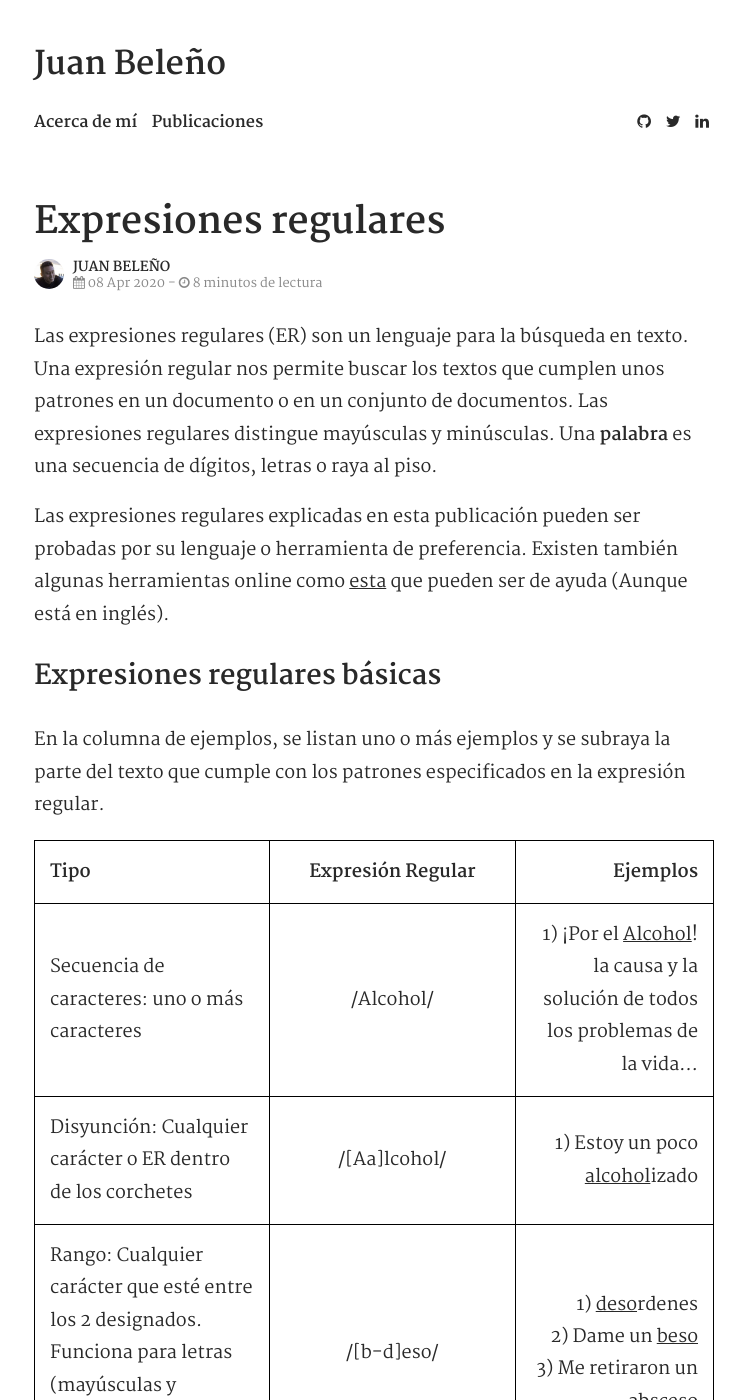
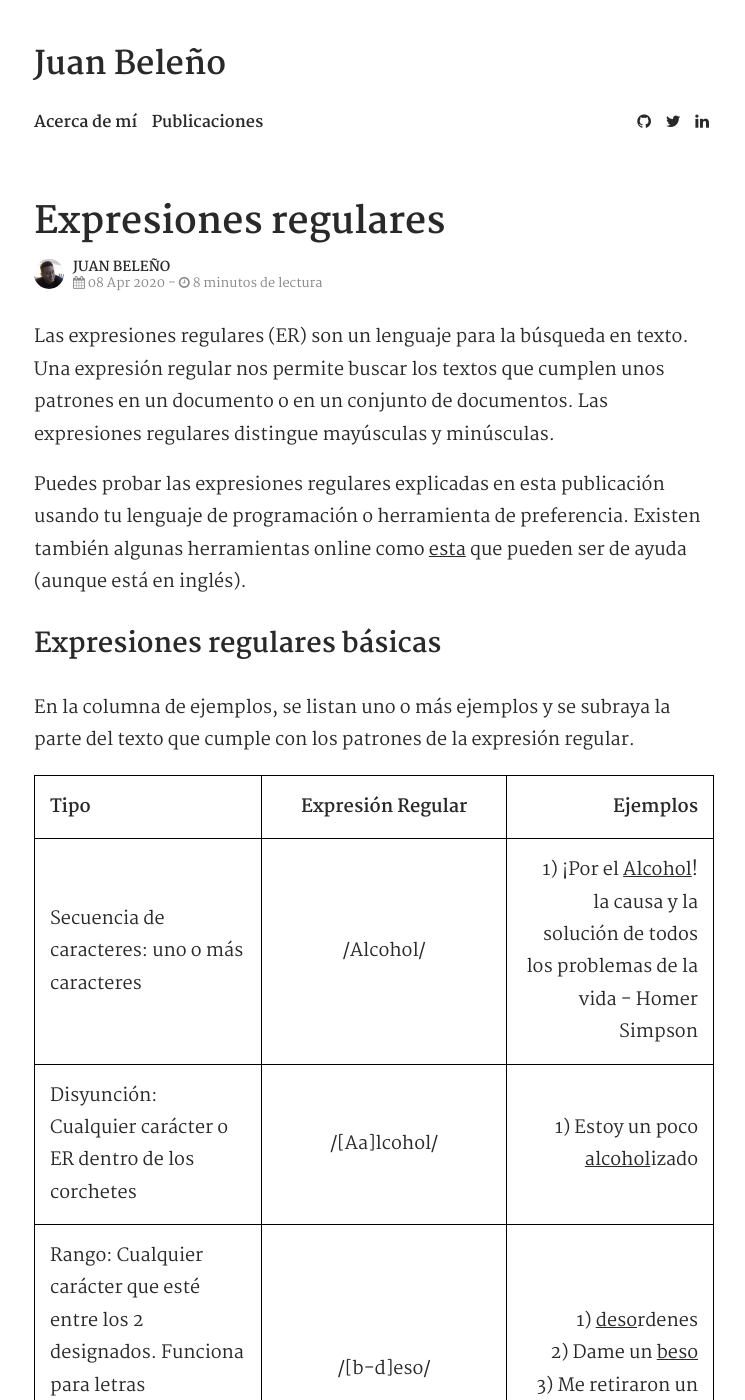
Before and after one commit to juanbeleno/juanbeleno.github.com, a Jekyll site: the page built from _posts/2020-04-08-expresiones-regulares.md, in a window 1280 px wide and 1400 px high. Shown: the whole window, without its empty margins (266-1011 px from the left). Built offline with Jekyll 4.4.1, drawn with Linux system fonts in a browser that asks for light colours; some of the changed text lies outside the part shown.

```diff
--- a/_posts/2020-04-08-expresiones-regulares.md
+++ b/_posts/2020-04-08-expresiones-regulares.md
@@ -6,28 +6,28 @@ categories: journal
 tags: [nlp,spanish]
 ---
 
-Las expresiones regulares (ER) son un lenguaje para la búsqueda en texto. Una expresión regular nos permite buscar los textos que cumplen unos patrones en un documento o en un conjunto de documentos. Las expresiones regulares distingue mayúsculas y minúsculas. Una **palabra** es una secuencia de dígitos, letras o raya al piso.
+Las expresiones regulares (ER) son un lenguaje para la búsqueda en texto. Una expresión regular nos permite buscar los textos que cumplen unos patrones en un documento o en un conjunto de documentos. Las expresiones regulares distingue mayúsculas y minúsculas.
 
-Las expresiones regulares explicadas en esta publicación pueden ser probadas por su lenguaje o herramienta de preferencia. Existen también algunas herramientas online como [esta](https://regexr.com/){:target="_blank"} que pueden ser de ayuda (Aunque está en inglés).
+Puedes probar las expresiones regulares explicadas en esta publicación usando tu lenguaje de programación o herramienta de preferencia. Existen también algunas herramientas online como [esta](https://regexr.com/){:target="_blank"} que pueden ser de ayuda (aunque está en inglés).
 
 
 ## Expresiones regulares básicas
 
-En la columna de ejemplos, se listan uno o más ejemplos y se subraya la parte del texto que cumple con los patrones especificados en la expresión regular.
+En la columna de ejemplos, se listan uno o más ejemplos y se subraya la parte del texto que cumple con los patrones de la expresión regular.
 
 |  Tipo  |      Expresión Regular      |  Ejemplos |
 |---------------------|:---------------:|----------:|
-| Secuencia de caracteres:  uno o más caracteres  |  /Alcohol/ | 1) ¡Por el <ins>Alcohol</ins>! la causa y la solución de todos los problemas de la vida... |
+| Secuencia de caracteres:  uno o más caracteres  |  /Alcohol/ | 1) ¡Por el <ins>Alcohol</ins>! la causa y la solución de todos los problemas de la vida - Homer Simpson |
 | Disyunción: Cualquier carácter o ER dentro de los corchetes |  /[Aa]lcohol/ | 1) Estoy un poco <ins>alcohol</ins>izado |
 | Rango: Cualquier carácter que esté entre los 2 designados. Funciona para letras (mayúsculas y minúsculas) y números |  /[b-d]eso/ | 1) <ins>deso</ins>rdenes <br/> 2) Dame un <ins>beso</ins> <br/> 3) Me retiraron un abs<ins>ceso</ins> |
 | Negación: cualquier carácter o ER que no esté dentro de los corchetes |  /[^A-Z]/ | 1) D<ins>e</ins>scanso |
 | Caracteres opcionales: Es opcional el carácter o ER antes de ? |  /bl?anca/ | 1) <ins>blanca</ins> <br/> 2) Transacción <ins>banca</ins>ria |
 | Kleene *: Cero o más apariciones del carácter o ER antes de * |  /[0-9]*/ | 1) <ins>c</ins>asa <br/> 2) <ins>1800</ins> COP |
-| Kleene +: Una o más apariciones del carácter o ER antes de * |  /[0-9]*/ | 1) <ins>1800</ins> COP |
+| Kleene +: Una o más apariciones del carácter o ER antes de + |  /[0-9]*/ | 1) <ins>1800</ins> COP |
 | Caráter comodín: . puede ser cualquier carácter |  /1.000/ | 1) <ins>18000</ins> COP <br/> 2) <ins>13000</ins> BRL|
 | Ancla - Comienzo del texto: ^ por fuera de corchetes |  /^El/ | 1) <ins>El</ins> avión|
 | Ancla - Fin del texto: $ por fuera de corchetes |  /fin.$/ | 1) Y murió, <ins>fin.</ins>|
-| Límite de palabra (ver definición de palabra arriba) |  /\b5000\b/ | 1) $<ins>5000</ins> pesos <br/> 2) Murieron más de <ins>5000</ins> personas|
+| Límite de palabra. Una **palabra** es una secuencia de dígitos, letras o raya al piso. |  /\b5000\b/ | 1) $<ins>5000</ins> pesos <br/> 2) Murieron más de <ins>5000</ins> personas|
 | Operador de disyunción |  /perro\|gato/ | 1) Me gustan los <ins>gato</ins>s <br/> 2) Los <ins>perro</ins>s son fieles|
 | Operador de paréntesis |  /co(vid\|ronavirus\|rona virus\|v-2)/ | 1) Existe una pandemia de <ins>coronavirus</ins> en Brasil <br/> 2) El virus sars-cov-2 produce el <ins>covid-19</ins> |
 
@@ -70,8 +70,8 @@ En general, las expresiones regulares funcionan como [algoritmos golosos](https:
 
 ## Jerarquía de precedencia de operadores
 
-En algunos casos, puede parece que las expresiones regulares son algo ambiguas. Por ejemplo, si queremos encontrar textos donde el número 10 se repite varias veces (101010)
-¿Usariamos la expresión regular `/10+/` ó `/(10)+/`? Respuesta: `/(10)+/`. Por lo tanto, a continuación muestro la jerarquía de precedencia (lo que se tiene en cuenta primero al evaluar una expresión regular):
+En algunos casos, puede parecer que las expresiones regulares son algo ambiguas. Por ejemplo, si queremos encontrar textos donde el número 10 se repite varias veces (101010)
+¿Usariamos la expresión regular `/10+/` ó `/(10)+/`? Respuesta: `/(10)+/`. Por lo tanto, a continuación muestro la jerarquía de precedencia de operadores (lo que se tiene en cuenta primero al evaluar una expresión regular):
 
 1) Paréntesis: () <br/>
 2) Contadores: + * ? {} <br/>
@@ -96,7 +96,7 @@ Este enfoque iterativo se usa para minimizar los falsos positivos (cadenas de te
 
 Las expresiones regulares pueden ser usadas para la substitución usando la siguiente sintaxis: `s/regex/patrón`. Por ejemplo, `s/substitución/sustitución/` para reemplazar todas las apariciones de `substitución` por `sustitución`.
 
-Grupo de captura: una forma de almacenar patrones en memoria para su uso en la misma expresión regular. Cualquier patrón entre paréntesis puede ser almacenado en memoria para su uso en la misma expresión regular. Por ejemplo, la expresión regular `/más sabe el (.*) por (.*) que por \1 y se lo digo yo que soy \2/` identifica la cadena de texto `más sabe el diablo por viejo que por diablo y se lo digo yo que soy viejo`, pero no la cadena `más sabe el diablo por viejo que por diablo y se lo digo yo que soy diablo`. Para especificar que un patrón dentro de paréntesis no debe ser un grupo de captura se coloca `?:` después de abrir paréntesis. Por ejemplo, la expresión regular `/(?:algunos|unos pocos) (perros|gatos) odian a otros \1/` identifica la cadena de texto `/algunos perros odian a otros perros/`.
+Grupo de captura: una forma de almacenar patrones en memoria para su uso en la misma expresión regular. Cualquier patrón entre paréntesis puede ser almacenado en memoria. Por ejemplo, la expresión regular `/más sabe el (.*) por (.*) que por \1 y se lo digo yo que soy \2/` identifica la cadena de texto `más sabe el diablo por viejo que por diablo y se lo digo yo que soy viejo`, pero no la cadena `más sabe el diablo por viejo que por diablo y se lo digo yo que soy diablo`. Para especificar que un patrón dentro de paréntesis no debe ser un grupo de captura se coloca `?:` después de abrir paréntesis. Por ejemplo, la expresión regular `/(?:algunos|unos pocos) (perros|gatos) odian a otros \1/` identifica la cadena de texto `/algunos perros odian a otros perros/`.
 
 Los patrones de ancho cero se usan para parar la búsqueda apenas se cumple el patrón y engloban los siguientes operadores:
 
--- a/sitemap.xml
+++ b/sitemap.xml
@@ -25,4 +25,8 @@
       <loc>https://juanbeleno.github.io/journal/leer-archivos-xml-en-pandas.html</loc>
       <lastmod>2020-03-27</lastmod>
    </url>
+   <url>
+      <loc>https://juanbeleno.github.io/journal/expresiones-regulares.html</loc>
+      <lastmod>2020-04-15</lastmod>
+   </url>
 </urlset>
```
Also changed, not shown: other parts of _posts/2020-04-08-expresiones-regulares.md (+6 -6 lines), _posts/2020-04-16-expressoes-regulares.md (added, +108 -0 lines).
